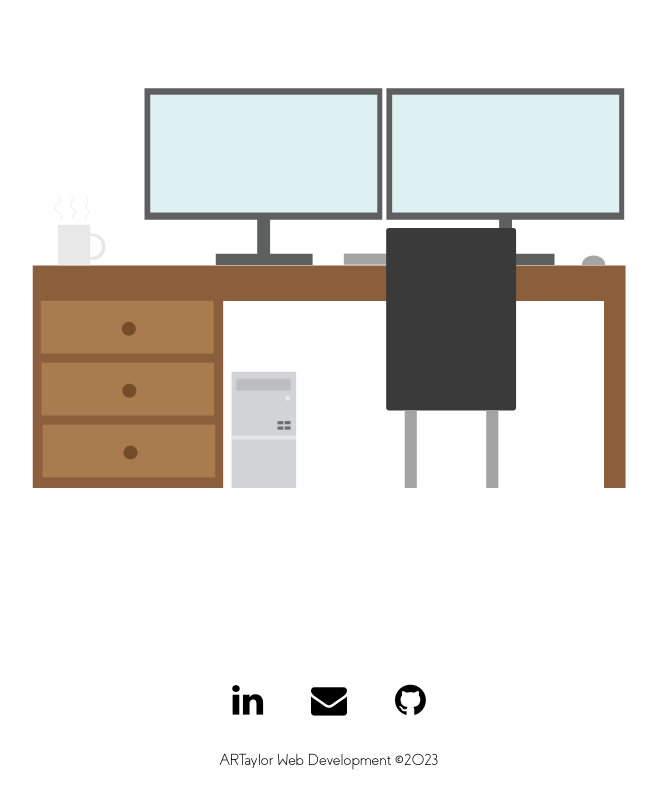
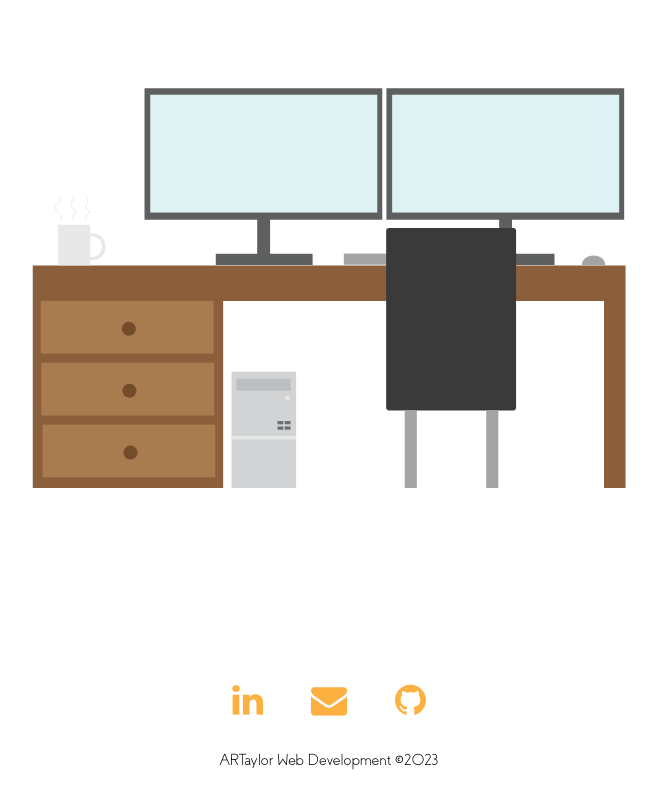
Before and after one commit to ARTaylor1502/portfolio-react, a React (Create React App) app: page / in a window 1280 px wide. Shown: the part 578-1378 px from the top of the page, without its empty margins (311-968 px from the left). Built offline with nearby package versions, Linux system fonts and the light colour scheme.

Commit message:
Add colour theme and added colour to footer icons

```diff
--- a/src/components/Layout/Layout.js
+++ b/src/components/Layout/Layout.js
@@ -21,16 +21,25 @@ const Layout = () => (
       <div className="mx-auto container">
         <div className="flex justify-center">
           <a href="http://uk.linkedin.com/in/artaylorwebdesign" target="_blank">
-            <i className="m-6 text-4xl fa fa-linkedin" aria-hidden="true"></i>
+            <i
+              className="m-6 text-4xl fa fa-linkedin text-primary-light"
+              aria-hidden="true"
+            ></i>
           </a>
           <a
             href="mailto:artaylor1502@gmail.com?Subject=ARTaylorWebDevelopment%20Query"
             target="_blank"
           >
-            <i className="m-6 text-4xl fa fa-envelope" aria-hidden="true"></i>
+            <i
+              className="m-6 text-4xl fa fa-envelope text-primary-light"
+              aria-hidden="true"
+            ></i>
           </a>
           <a href="https://github.com/ARTaylor1502" target="_blank">
-            <i className="m-6 text-4xl fa fa-github" aria-hidden="true"></i>
+            <i
+              className="m-6 text-4xl fa fa-github text-primary-light"
+              aria-hidden="true"
+            ></i>
           </a>
         </div>
         <p className="mx-auto text-center">
--- a/tailwind.config.js
+++ b/tailwind.config.js
@@ -1,24 +1,25 @@
 /** @type {import('tailwindcss').Config} */
 module.exports = {
-  content: [
-    "./src/**/*.{js,jsx,ts,tsx}",
-  ],
+  content: ["./src/**/*.{js,jsx,ts,tsx}"],
   theme: {
     extend: {
+      colors: {
+        "primary-light": "#FBB040",
+      },
       container: {
         screens: {
-          sm: '600px',
-          md: '728px',
-          lg: '984px',
-          xl: '1240px',
-          '2xl': '1240px',
+          sm: "600px",
+          md: "728px",
+          lg: "984px",
+          xl: "1240px",
+          "2xl": "1240px",
         },
       },
       fontFamily: {
-        sans: ['Coves Light', 'sans-serif']
+        sans: ["Coves Light", "sans-serif"],
       },
-      fontSize: '1.8rem'
+      fontSize: "1.8rem",
     },
   },
   plugins: [],
-}
+};
```
